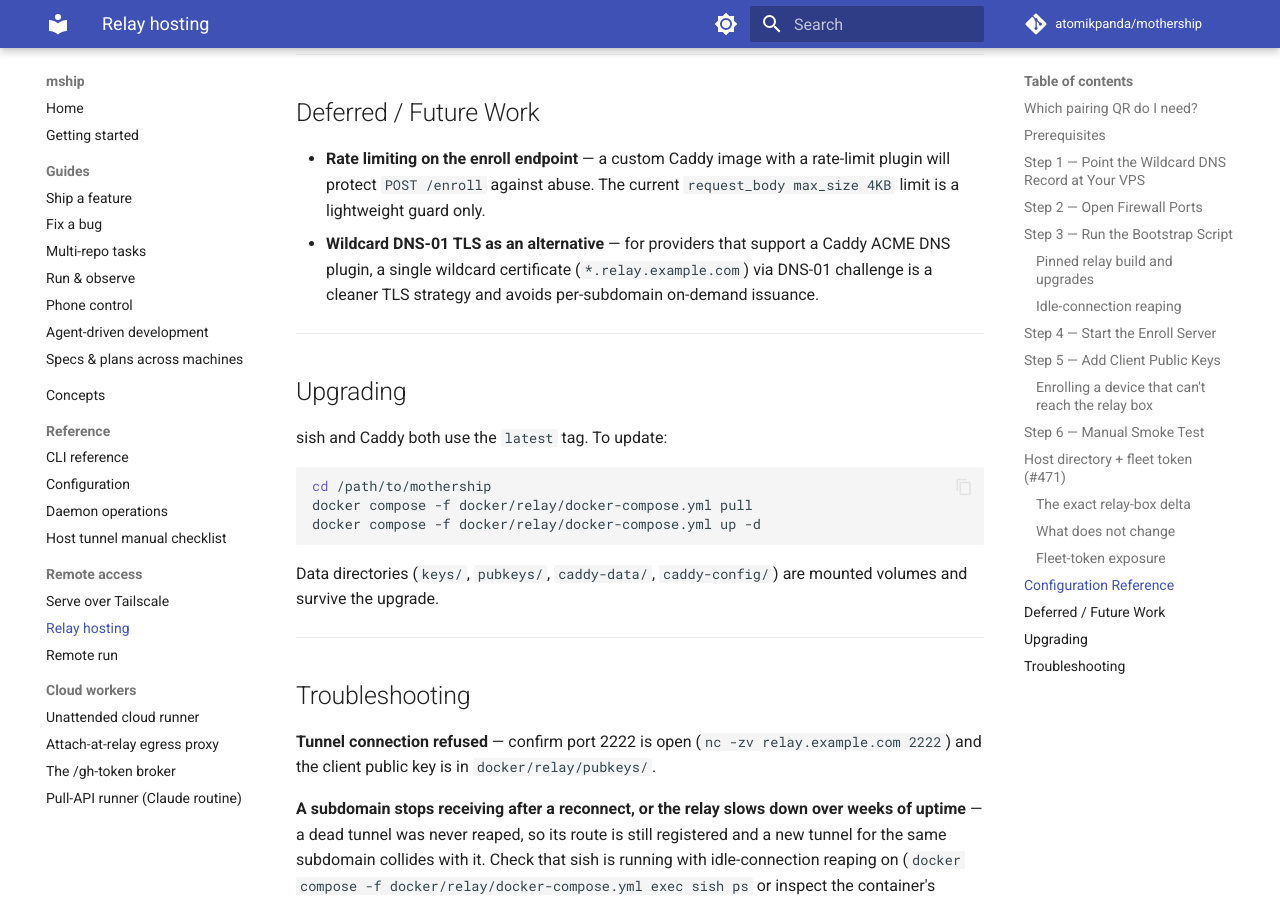
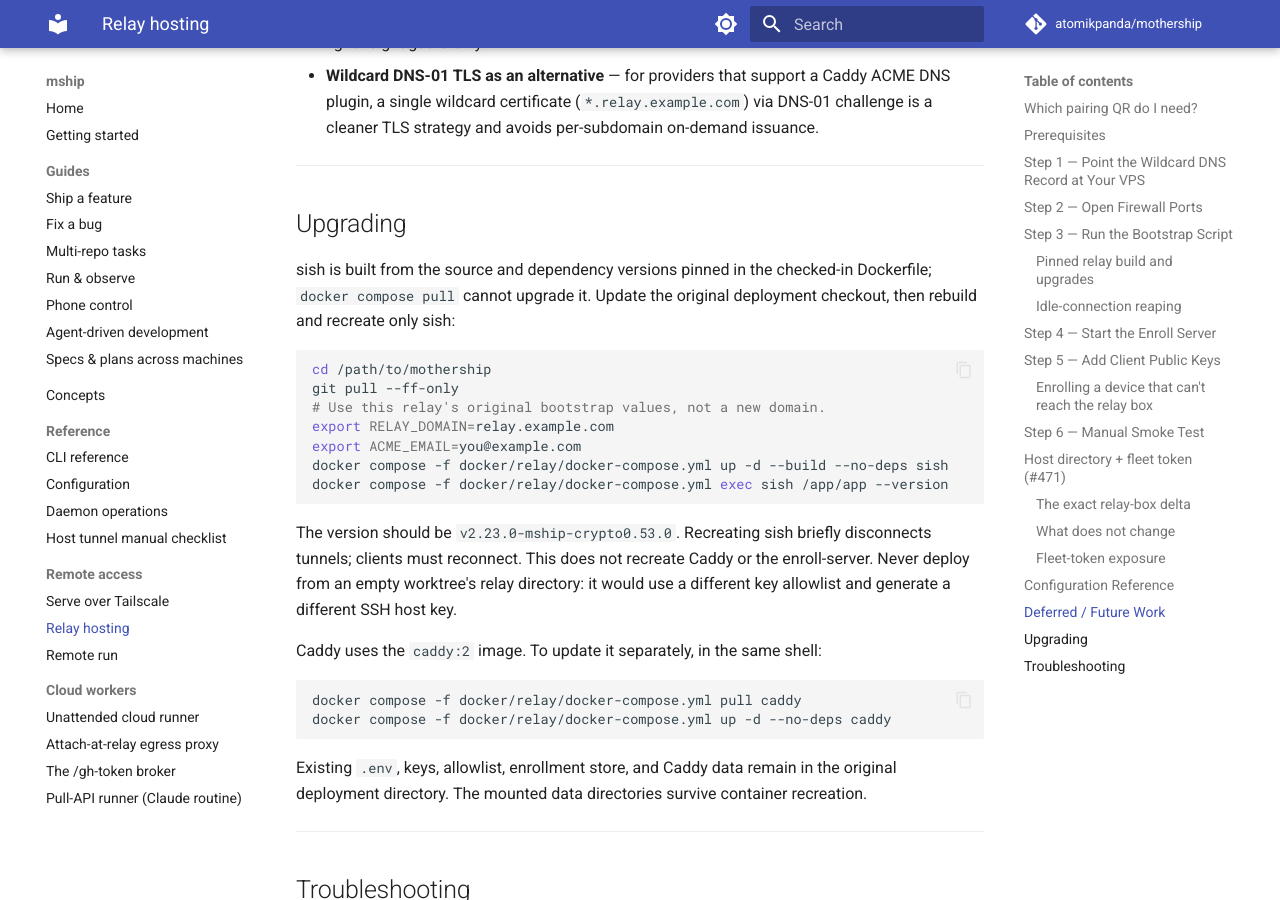
Before and after one commit to atomikpanda/mothership, an MkDocs documentation site: the page built from docs/relay-hosting.md, in a window 1280 px wide and 900 px high, scrolled down 11440 px. Built offline with MkDocs 1.6.1 and Material for MkDocs 9.7.7, drawn with Linux system fonts in a browser that asks for light colours; comment, search, counter and statistics services are not loaded; some of the changed text lies outside the part shown.

Commit message:
docs(relay): align upgrade commands with pinned builds

````diff
--- a/docs/relay-hosting.md
+++ b/docs/relay-hosting.md
@@ -162,18 +162,8 @@ from the build context. Compose's `pull_policy: build` makes this the default
 for ordinary `docker compose up` as well as the bootstrap script; there is no
 machine-local override to copy to a new relay.
 
-To upgrade an existing relay after updating this checkout, run from the
-**original deployment checkout**, retaining its `.env`, keys, and state:
-
-```bash
-docker compose -f docker/relay/docker-compose.yml up -d --build --no-deps sish
-docker compose -f docker/relay/docker-compose.yml exec sish /app/app --version
-```
-
-The version should be `v2.23.0-mship-crypto0.53.0`. Recreating sish briefly
-disconnects tunnels; clients must reconnect. Caddy and enrollment state are
-not recreated. Never deploy from an empty worktree's relay directory: that
-would use a different key allowlist and generate a different SSH host key.
+Use the [upgrade procedure](#upgrading) below to deploy the fixed build from
+the original checkout while preserving the relay's identity and state.
 
 ### Idle-connection reaping
 
@@ -457,7 +447,7 @@ registration (within a minute) publishes freshly derived ones.
 
 ## Configuration Reference
 
-The relay is configured entirely through environment variables passed to `docker compose`. The bootstrap script sets them; you can also export them in a `.env` file alongside `docker-compose.yml`:
+The relay is configured through environment variables passed to `docker compose`. The bootstrap script passes them to its startup invocation but **does not persist them**. For later commands, export the same values again, or save them in `docker/relay/.env` and explicitly pass `--env-file docker/relay/.env` to Compose.
 
 | Variable | Required | Example | Description |
 |---|---|---|---|
@@ -477,15 +467,35 @@ The `mship relay enroll-server` command also respects `RELAY_DOMAIN` if `--relay
 
 ## Upgrading
 
-sish and Caddy both use the `latest` tag. To update:
+sish is built from the source and dependency versions pinned in the checked-in
+Dockerfile; `docker compose pull` cannot upgrade it. Update the original
+deployment checkout, then rebuild and recreate only sish:
 
 ```bash
 cd /path/to/mothership
-docker compose -f docker/relay/docker-compose.yml pull
-docker compose -f docker/relay/docker-compose.yml up -d
+git pull --ff-only
+# Use this relay's original bootstrap values, not a new domain.
+export RELAY_DOMAIN=relay.example.com
+export ACME_EMAIL=you@example.com
+docker compose -f docker/relay/docker-compose.yml up -d --build --no-deps sish
+docker compose -f docker/relay/docker-compose.yml exec sish /app/app --version
 ```
 
-Data directories (`keys/`, `pubkeys/`, `caddy-data/`, `caddy-config/`) are mounted volumes and survive the upgrade.
+The version should be `v2.23.0-mship-crypto0.53.0`. Recreating sish briefly
+disconnects tunnels; clients must reconnect. This does not recreate Caddy or
+the enroll-server. Never deploy from an empty worktree's relay directory: it
+would use a different key allowlist and generate a different SSH host key.
+
+Caddy uses the `caddy:2` image. To update it separately, in the same shell:
+
+```bash
+docker compose -f docker/relay/docker-compose.yml pull caddy
+docker compose -f docker/relay/docker-compose.yml up -d --no-deps caddy
+```
+
+Existing `.env`, keys, allowlist, enrollment store, and Caddy data remain in
+the original deployment directory. The mounted data directories survive
+container recreation.
 
 ---
 
````
